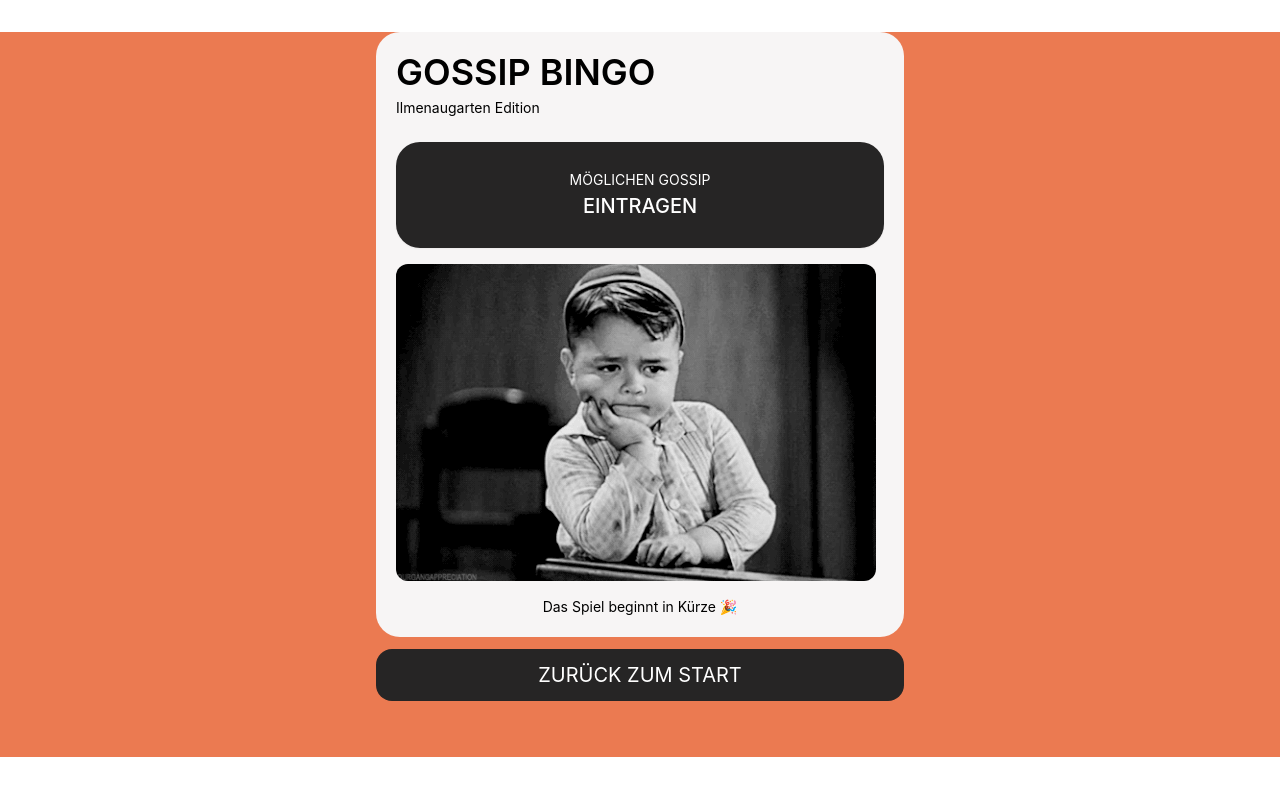
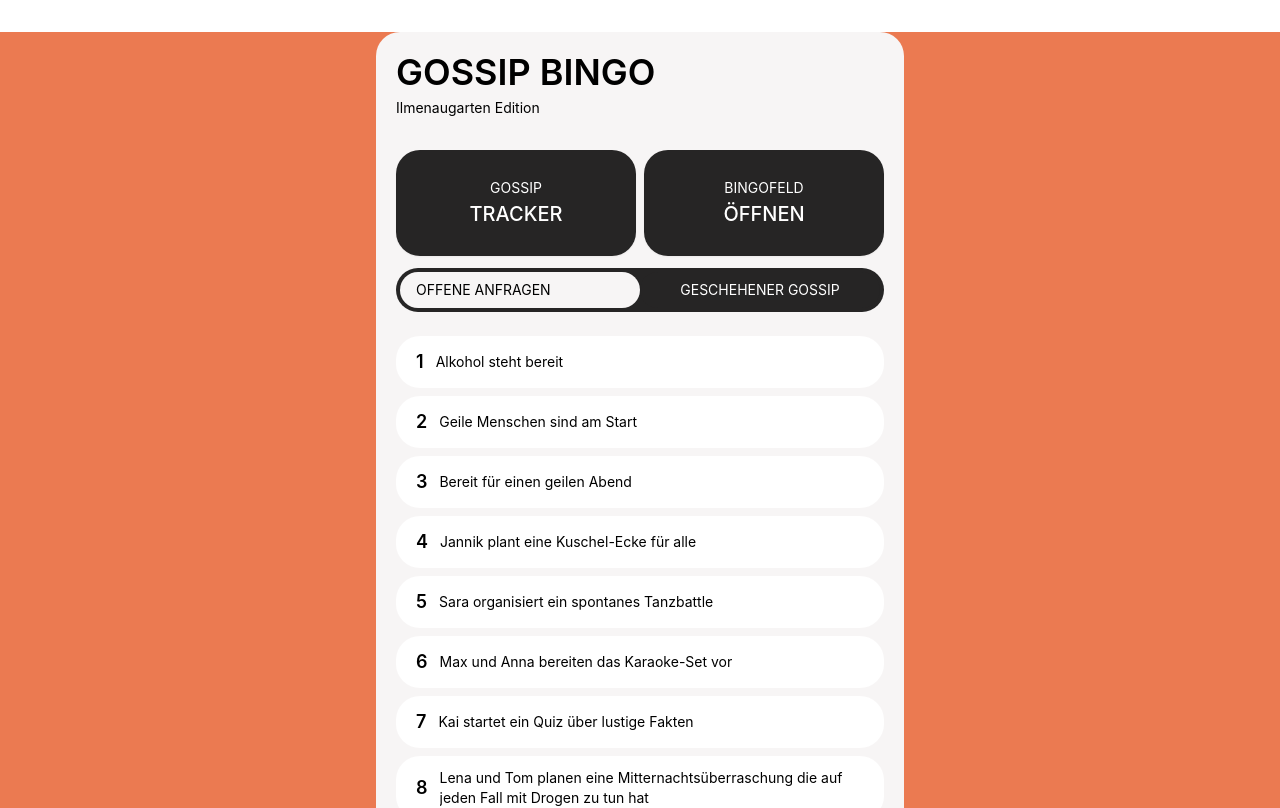
Before and after one commit to JannikNoe/GossipBingo, a React (Create React App) app in the folder client/: page /gameview in a window 1280 px wide. Shown: the top 808 px of the page. Built offline with nearby package versions, Linux system fonts and the light colour scheme.

Commit message:
edit status gameview

```diff
--- a/client/src/components/features/game/GameView.js
+++ b/client/src/components/features/game/GameView.js
@@ -16,7 +16,7 @@ const checkIfGameStarted = async () => {
 const GameView = () => {
 
     // definierter Zustand für den Start des Spiels
-    const [gameStarted, setGameStarted] = useState(false);
+    const [gameStarted, setGameStarted] = useState(true);
 
     useEffect(() => {
         // Diese Funktion wird aufgerufen, wenn die Komponente geladen wird.
```
